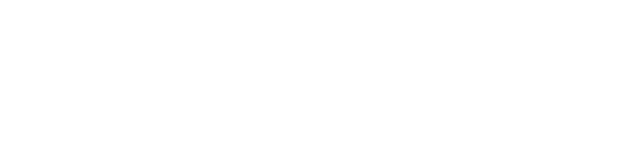
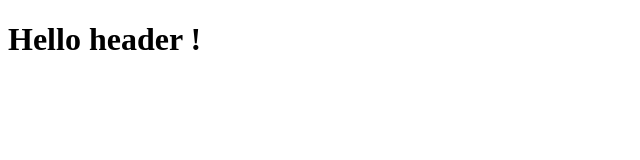
Before and after one commit to Raaaaajat/example-2, a plain HTML site: page index.html in a window 1280 px wide. Shown: the whole page, without its empty margins (0-640 px from the left). Drawn offline with Linux system fonts and the light colour scheme.

Commit message:
Added h1 tag

```diff
--- a/index.html
+++ b/index.html
@@ -6,6 +6,6 @@
     <title>Document</title>
 </head>
 <body>
-
+    <h1>Hello header !</h1>
 </body>
 </html>
```
